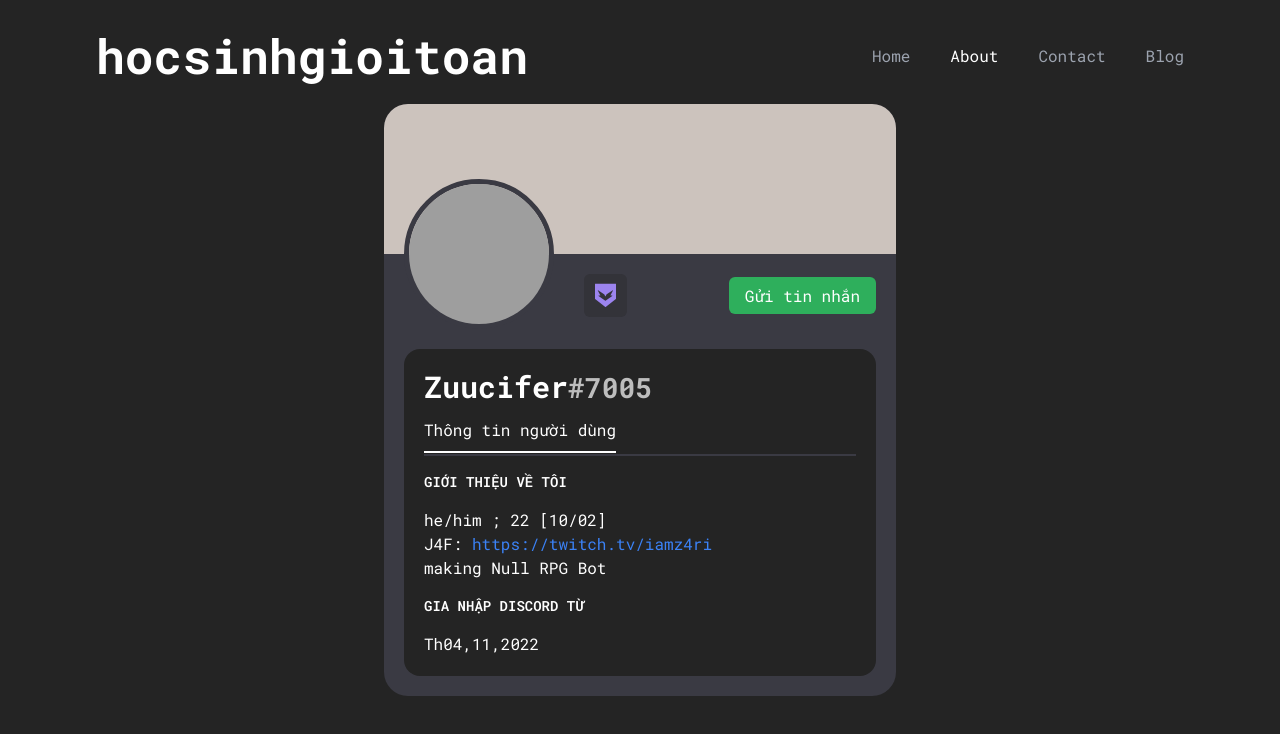
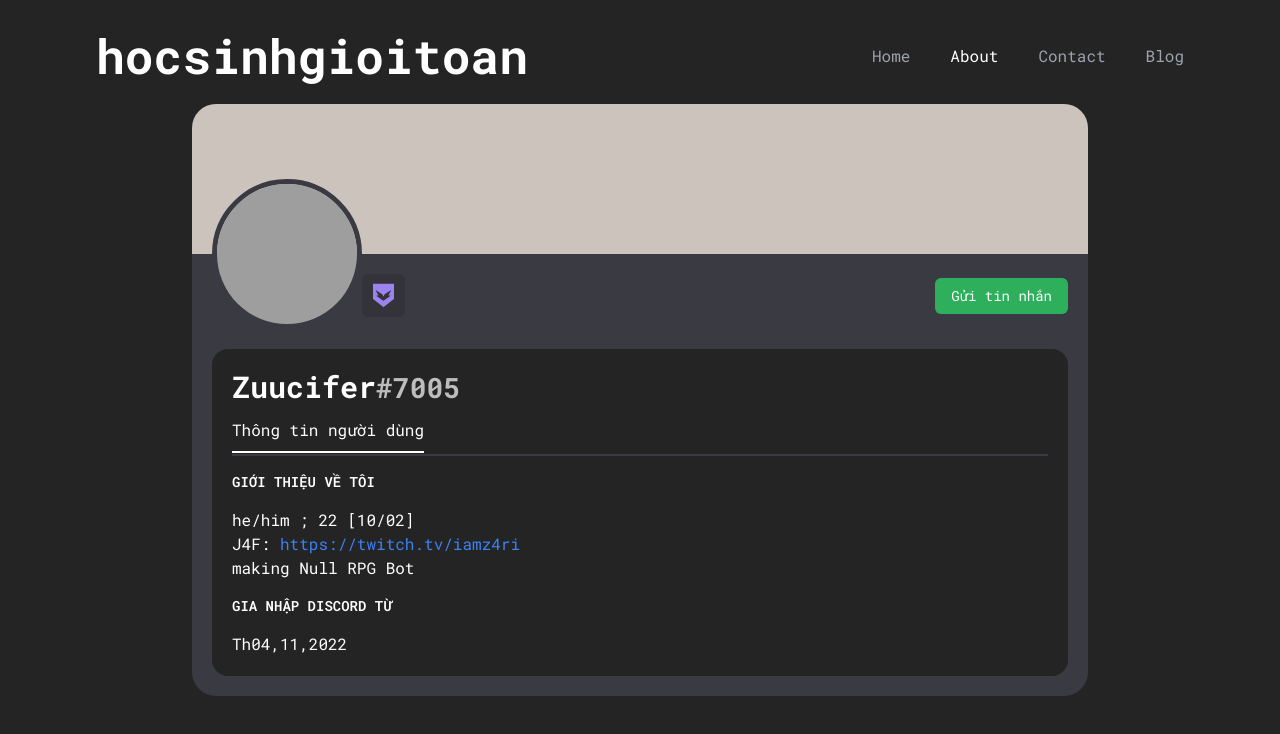
Before and after one commit to GillHoang/blog, a React (Vite) app in the folder client/: page /about in a window 1280 px wide. Shown: the top 734 px of the page. Built offline with nearby package versions, Linux system fonts and the light colour scheme; grey boxes are pictures that could not be loaded.

Commit message:
💄 style(Navbar.tsx): remove unused variable 'baseClasses'
🎨 style(AboutPage.tsx): refactor AboutPage component layout and add responsive design

```diff
--- a/client/src/components/Navbar/Navbar.tsx
+++ b/client/src/components/Navbar/Navbar.tsx
@@ -21,7 +21,6 @@
 ];
 
 const Navbar = () => {
-    const baseClasses = "font-semibold text-lg";
 
     return (
         <div className="relative flex flex-wrap items-center justify-between px-4 py-2 sm:px-8 sm:py-4 md:px-16 md:py-6 lg:px-20 lg:py-8 xl:px-24">
--- a/client/src/pages/AboutPage.tsx
+++ b/client/src/pages/AboutPage.tsx
@@ -1,15 +1,15 @@
 import React, { Fragment } from "react";
-
+import { Link } from "react-router-dom";
 const AboutPage = () => {
-
     document.title = "Gill Coder | About";
+    // check size của web k support cho mobile
 
     return (
         <Fragment>
-      <div className="absolute top-1/2 left-1/2 transform -translate-x-1/2 -translate-y-1/2 bg-backgroundColorLight rounded-3xl">
+            <div className=" absolute top-1/2 left-1/2 transform -translate-x-1/2 -translate-y-1/2 bg-backgroundColorLight rounded-3xl">
                 <div>
                     {/* ảnh bìa */}
-          <div className="bg-[#ccc3bd] w-[40vw] h-[150px] rounded-t-3xl"></div>
+                    <div className="bg-[#ccc3bd] w-[40vw] h-[150px] rounded-t-3xl md:w-[70vw] min-[320px]:w-[90vw]"></div>
                     {/* avatar */}
                     <div className="relative">
                         <img
@@ -18,7 +18,7 @@
                             className="w-[150px] h-[150px] rounded-full object-cover absolute -top-[75px] left-5 border-[5px] border-backgroundColorLight"
                         />
                         <div className="flex items-center justify-between">
-              <div className="bg-backgroundColor bg-opacity-30 ml-[200px] my-5 inline-block p-1 rounded-md">
+                            <div className="bg-backgroundColor bg-opacity-30 ml-[200px] my-5 inline-block p-1 rounded-md min-[320px]:ml-[170px] ">
                                 <img
                                     src="/badge.svg"
                                     alt="badge"
@@ -26,18 +26,22 @@
                                 />
                             </div>
                             <div className="mr-5">
+                                <Link to="contact" >
                                 <a
-                  href=""
-                  className="bg-[#2eaf5c] px-4 py-2 rounded-md text-medium hover:bg-[#1a6334] hover:ease-in-out transition-all duration-300"
+                                    className="bg-[#2eaf5c] px-4 py-2 rounded-md text-medium hover:bg-[#1a6334] hover:ease-in-out transition-all duration-300 min-[320px]:inline-block min-[320px]:text-sm"
                                 >
                                     Gửi tin nhắn
                                 </a>
+                                </Link>
                             </div>
                         </div>
                     </div>
                     <div className="bg-backgroundColor mx-5 mb-5 mt-3 p-5 rounded-2xl">
                         <h3 className="text-white text-3xl font-bold">
-              Zuucifer<span className="text-[28px] opacity-70">#7005</span>
+                            Zuucifer
+                            <span className="text-[28px] opacity-70">
+                                #7005
+                            </span>
                         </h3>
                         <p className="text-white text-base mt-3 inline-block relative after:absolute after:bg-white after:w-full after:h-[2px] after:-bottom-[11px] after:left-0">
                             Thông tin người dùng
```
Lines whose indentation alone changed are shown as unchanged.
